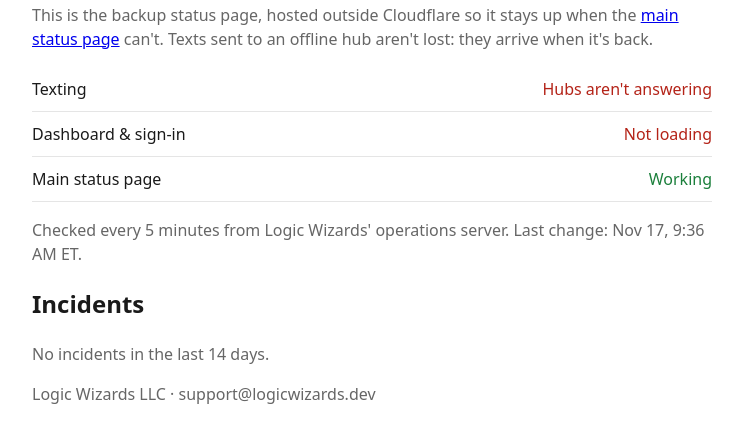
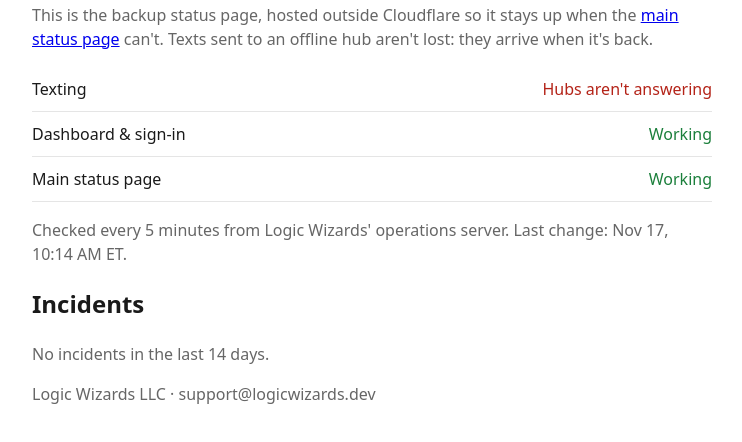
Before and after one commit to thelogicwizards/lwhub-backup-status, a plain HTML site: page index.html in a window 1280 px wide. Shown: the part 112-554 px from the top of the page, without its empty margins (268-1010 px from the left). Drawn offline with Linux system fonts and the light colour scheme.

Commit message:
Status update

```diff
--- a/index.html
+++ b/index.html
@@ -13,8 +13,8 @@ td+td{text-align:right}.ok{color:var(--ok)}.down{color:var(--down)}.unknown,.mut
 <h1>Switchboard status</h1>
 <p class="muted">This is the backup status page, hosted outside Cloudflare so it stays up when the
 <a href="https://switchboard-status.craig-afe.workers.dev">main status page</a> can't. Texts sent to an offline hub aren't lost: they arrive when it's back.</p>
-<table><tr><td>Texting</td><td class='down'>Hubs aren&#x27;t answering</td></tr><tr><td>Dashboard &amp; sign-in</td><td class='down'>Not loading</td></tr><tr><td>Main status page</td><td class='ok'>Working</td></tr></table>
-<p class="muted">Checked every 5 minutes from Logic Wizards' operations server. Last change: Nov 17, 9:36 AM ET.</p>
+<table><tr><td>Texting</td><td class='down'>Hubs aren&#x27;t answering</td></tr><tr><td>Dashboard &amp; sign-in</td><td class='ok'>Working</td></tr><tr><td>Main status page</td><td class='ok'>Working</td></tr></table>
+<p class="muted">Checked every 5 minutes from Logic Wizards' operations server. Last change: Nov 17, 10:14 AM ET.</p>
 <h2>Incidents</h2><p class='muted'>No incidents in the last 14 days.</p>
 <p class="muted">Logic Wizards LLC · support@logicwizards.dev</p>
 </main></body></html>
```
